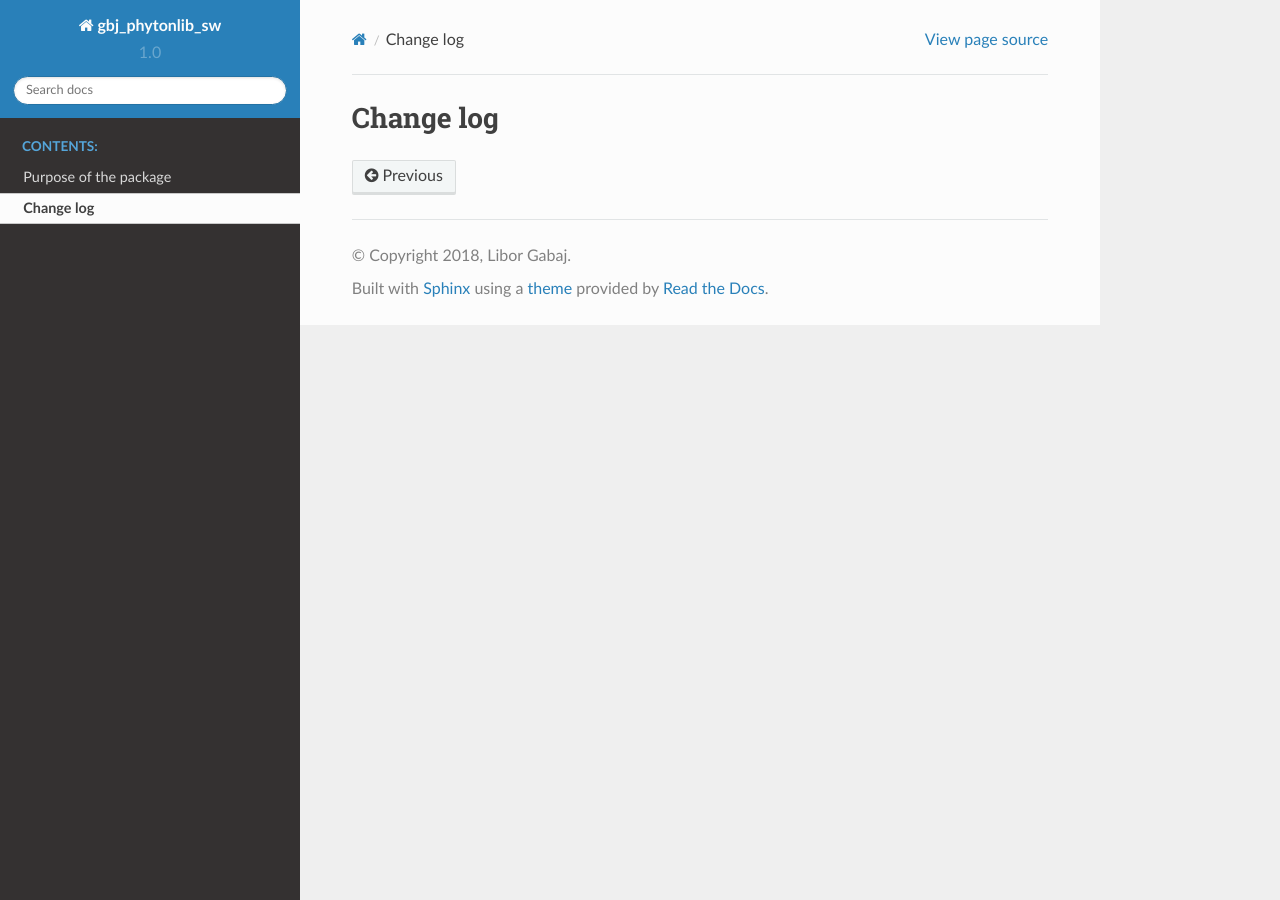
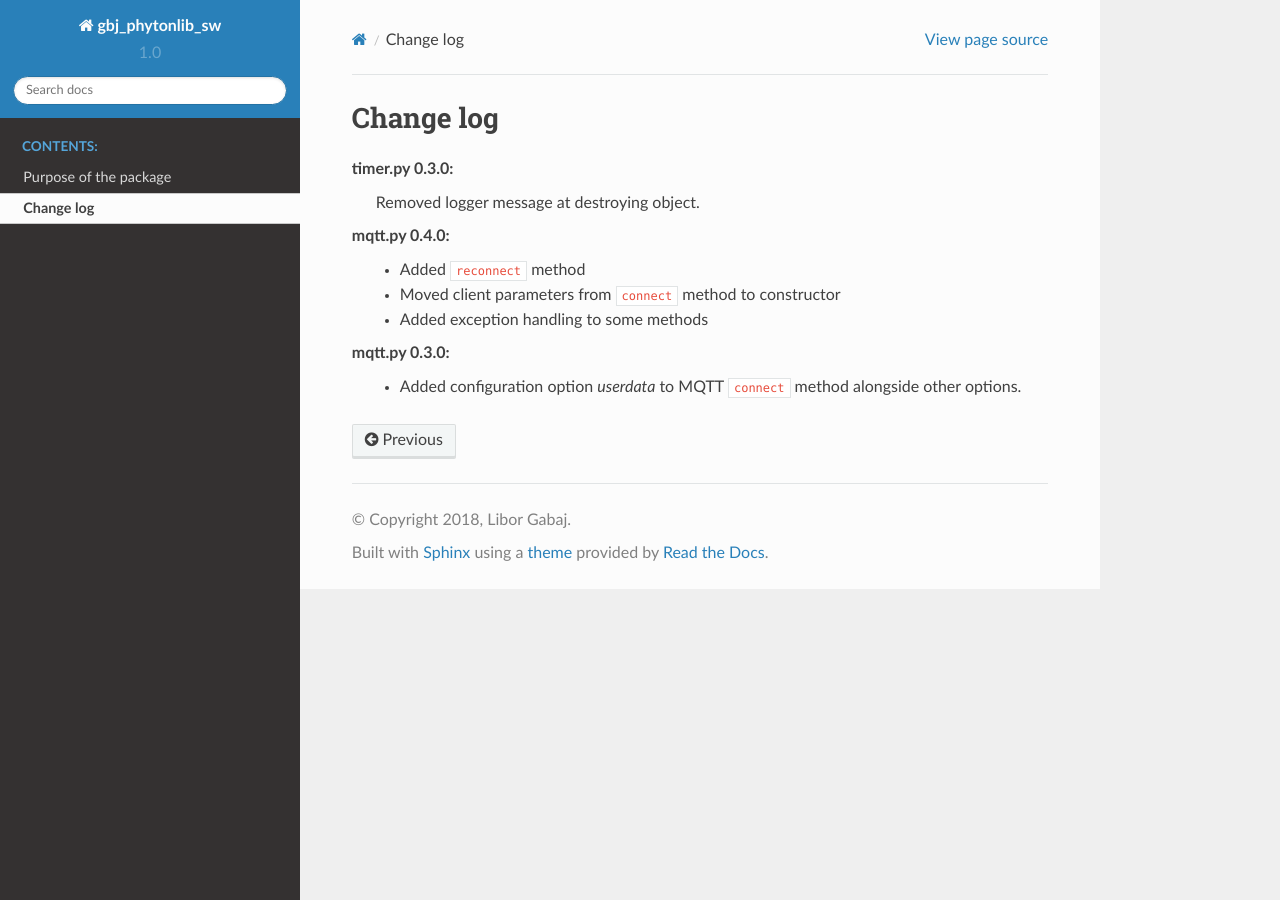
Before and after one commit to mrkalePythonLib/gbj_pythonlib_sw, a Sphinx documentation site: the page built from docs/source/changelog.rst, in a window 1280 px wide. Built offline with Sphinx 7.4.7 and the Read the Docs theme 2.0.0, drawn with Linux system fonts in a browser that asks for light colours.

Commit message:
Updated documentation.

```diff
--- a/README.rst
+++ b/README.rst
@@ -9,7 +9,7 @@ libraries.
 
 - The documentation configuration for the package is located in the folder
   `docs/source`. The documentation in HTML format can be generated by the system
-  ``Sphinx`` from the folder `docs` by the by command ``make html`` or
+  ``Sphinx`` from the folder `docs` by the command ``make html`` or
   ``make latexpdf``.
 
 - The generated documentation of the package is published on the dedicated
--- a/docs/source/changelog.rst
+++ b/docs/source/changelog.rst
@@ -1,3 +1,12 @@
 **********
 Change log
 **********
+timer.py 0.3.0:
+  Removed logger message at destroying object.
+mqtt.py 0.4.0:
+  - Added ``reconnect`` method
+  - Moved client parameters from ``connect`` method to constructor
+  - Added exception handling to some methods
+mqtt.py 0.3.0:
+  - Added configuration option *userdata* to MQTT ``connect`` method alongside
+    other options.
```
